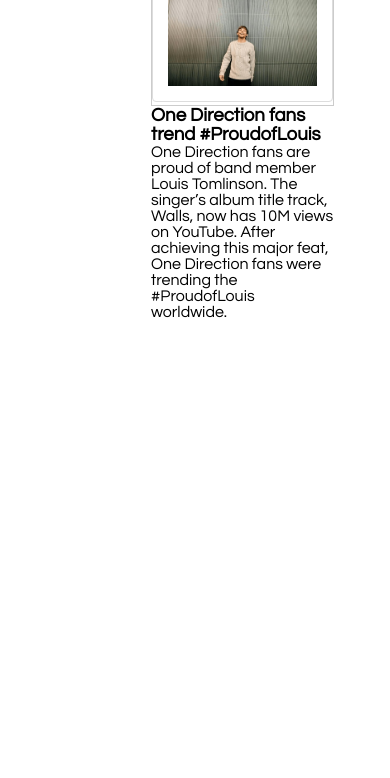
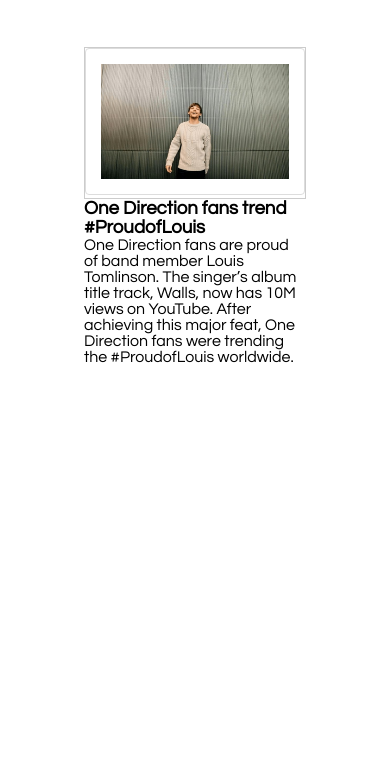
Before and after one commit to Bineeta2158/appointy, a plain HTML site: page index2.html in a window 390 px wide. Shown: the part 61-839 px from the top of the page. Drawn offline with Linux system fonts and the light colour scheme; a script that the page names is missing.

Commit message:
Update styling.css

```diff
--- a/styling.css
+++ b/styling.css
@@ -35,16 +35,3 @@
   margin-right: 20%;
   margin-left: 20%;
 }
-
-@media only screen and (max-width: 700px) {
-  .main {
-    width: 50%;
-    margin: 6px 0;
-  }
-}
-
-@media only screen and (max-width: 500px) {
-  .main {
-    width: 50%;
-  }
-}
```
